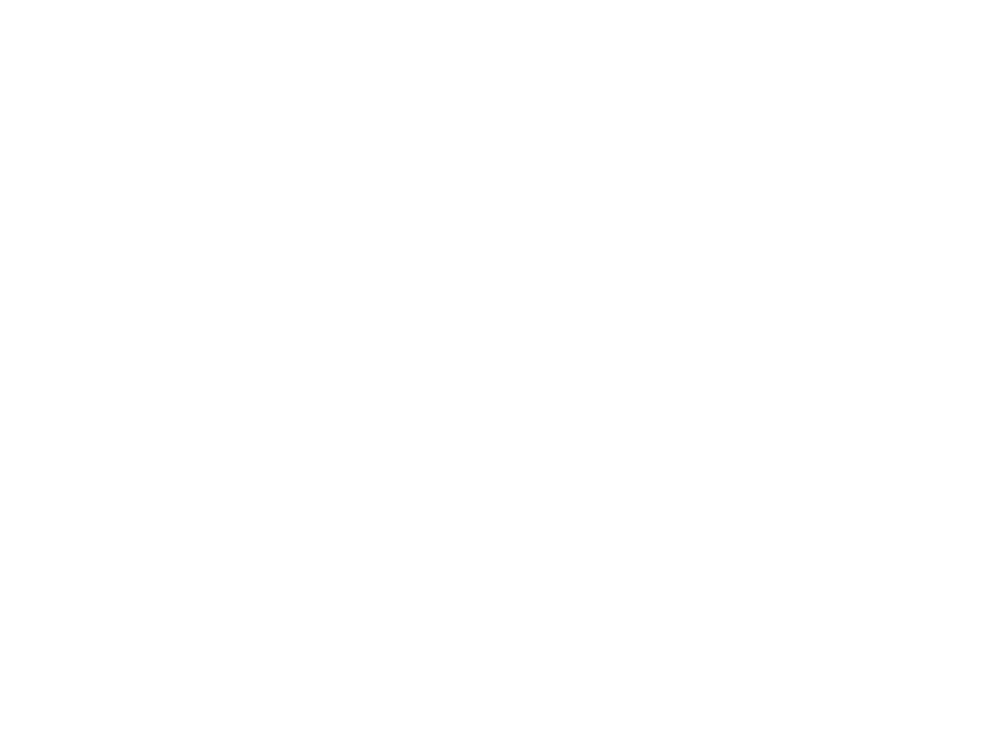
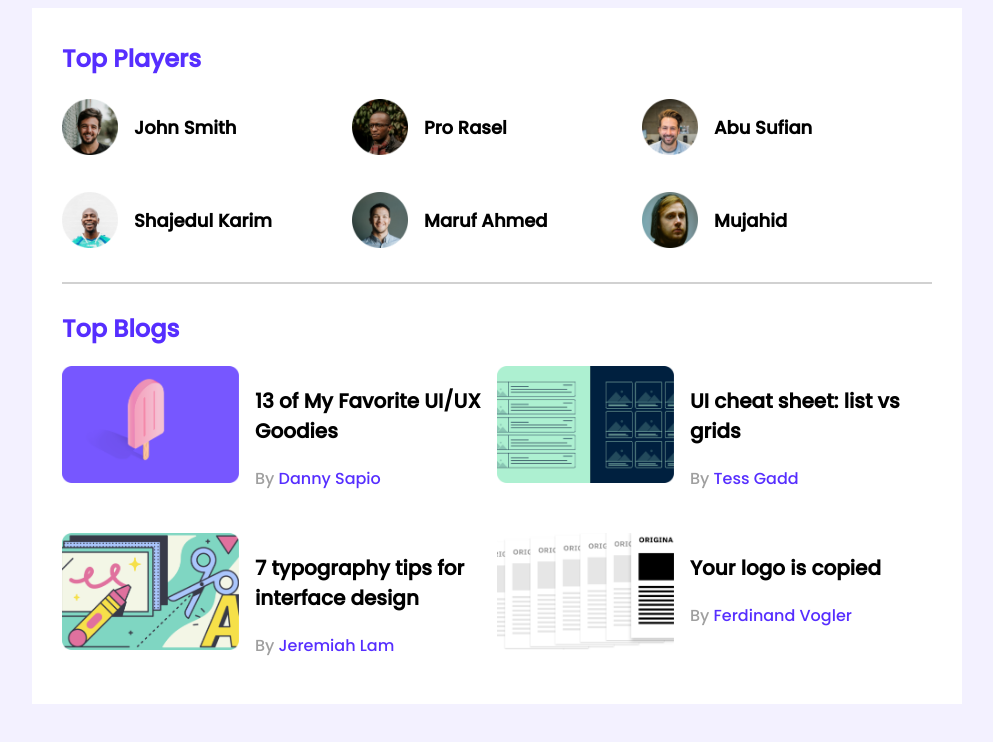
Before and after one commit to BidhanCR/leader-board-css3, a plain HTML site: page index.html in a window 1280 px wide. Shown: the whole page, without its empty margins (143-1136 px from the left). Drawn offline with Linux system fonts and the light colour scheme.

Commit message:
top blogs added

```diff
--- a/index.html
+++ b/index.html
@@ -5,8 +5,94 @@
     <meta http-equiv="X-UA-Compatible" content="IE=edge">
     <meta name="viewport" content="width=device-width, initial-scale=1.0">
     <title>Document</title>
+    <link rel="stylesheet" href="styles.css">
+
 </head>
 <body>
+    <!-- header start -->
+    <header>
 
+    </header>
+    <!-- header end -->
+    <main>
+        <!-- top player and top blogs -->
+        <section class="container">
+            <div class="top-players">
+                <h2 class="section-title">Top Players</h2>
+                <div class="players">
+                    <div class="player">
+                        <img src="images/players/player-1.png" alt="">
+                        <h3 class="player-name">John Smith</h3>
+                    </div>
+                    <div class="player">
+                        <img src="images/players/player-2.png" alt="">
+                        <h3 class="player-name">Pro Rasel</h3>
+                    </div>
+                    <div class="player">
+                        <img src="images/players/player-3.png" alt="">
+                        <h3 class="player-name">Abu Sufian</h3>
+                    </div>
+                    <div class="player">
+                        <img src="images/players/player-4.png" alt="">
+                        <h3 class="player-name">Shajedul Karim</h3>
+                    </div>
+                    <div class="player">
+                        <img src="images/players/player-5.png" alt="">
+                        <h3 class="player-name">Maruf Ahmed</h3>
+                    </div>
+                    <div class="player">
+                        <img src="images/players/player-6.png" alt="">
+                        <h3 class="player-name">Mujahid</h3>
+                    </div>
+                </div>
+            </div>
+            <hr>
+            <div class="top-blogs">
+                <h2 class="section-title">Top Blogs</h2>
+                <div class="blogs">
+                    <article class="blog">
+                        <div class="thumbnail">
+                            <img src="images/blogs/blog-1.png" alt="">
+                        </div>
+                        <div class="blog-info">
+                            <h3 class="blog-title">13 of My Favorite
+                            UI/UX Goodies</h3>
+                            <p class="blog-author">By <a href="">Danny Sapio</a></p>
+                        </div>
+                    </article>
+                    <article class="blog">
+                        <div class="thumbnail">
+                            <img src="images/blogs/blog-2.png" alt="">
+                        </div>
+                        <div class="blog-info">
+                            <h3 class="blog-title">UI cheat sheet:
+                                list vs grids</h3>
+                            <p class="blog-author">By <a href="">Tess Gadd</a></p>
+                        </div>
+                    </article>
+                    <article class="blog">
+                        <div class="thumbnail">
+                            <img src="images/blogs/blog-3.png" alt="">
+                        </div>
+                        <div class="blog-info">
+                            <h3 class="blog-title">7 typography tips
+                                for interface design</h3>
+                            <p class="blog-author">By <a href="">Jeremiah Lam</a></p>
+                        </div>
+                    </article>
+                    <article class="blog">
+                        <div class="thumbnail">
+                            <img src="images/blogs/blog-4.png" alt="">
+                        </div>
+                        <div class="blog-info">
+                            <h3 class="blog-title">Your logo is
+                                copied</h3>
+                            <p class="blog-author">By <a href="">Ferdinand Vogler</a></p>
+                        </div>
+                    </article>
+                </div>
+            </div>
+        </section>
+    </main>
 </body>
 </html>
--- /dev/null
+++ b/styles.css
@@ -0,0 +1,76 @@
+/* font */
+@import url('https://fonts.googleapis.com/css2?family=Poppins:wght@500&display=swap');
+
+/* common styles */
+body{
+    font-family: 'Poppins', sans-serif;
+    background-color: #F3F1FF;
+}
+main{
+    display: flex;
+    justify-content: center;
+}
+.container{
+    background-color: #FFFFFF;
+    width: 870px;
+    padding: 30px;
+}
+.top-players{
+    margin-bottom: 30px ;
+}
+hr{
+    border: 1px solid #D1D1D1;
+    margin-bottom: 27px;
+}
+/* top players styles */
+.section-title{
+    font-size: 24px;
+    color: #562EFF;
+    margin-top: 3px;
+}
+.players{
+    display: grid;
+    grid-template-columns: repeat(3, 1fr);
+    grid-row-gap: 30px;
+
+}
+.player{
+    display: flex;
+    align-items: center;
+}
+.player-name{
+    margin-left: 16px;
+    font-size: 18px;
+}
+.player img{
+    width: 56px;
+    height: 56px;
+}
+/* top blog styles */
+.blog .thumbnail img{
+    width: 177px;
+    height: 117px;
+}
+.blogs{
+    display: grid;
+    grid-template-columns: repeat(2, 1fr);
+    grid-row-gap: 26px;
+}
+.blog{
+    display: flex;
+}
+.blog-info{
+    margin-left: 16px;
+}
+.blog-title{
+    font-size: 20px;
+}
+.blog-author{
+    font-size: 16px;
+    color: #9F9F9F;
+}
+.blog-author a{
+    color: #562EFF;
+    text-decoration: none;
+    font-size: 16px;
+}
```
